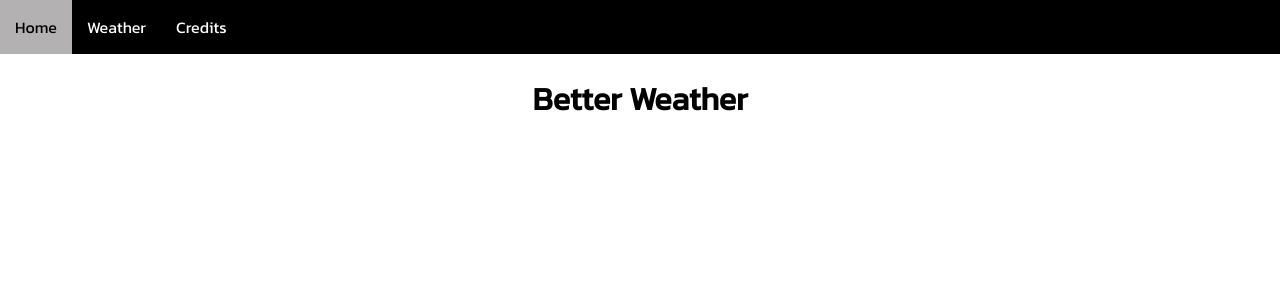
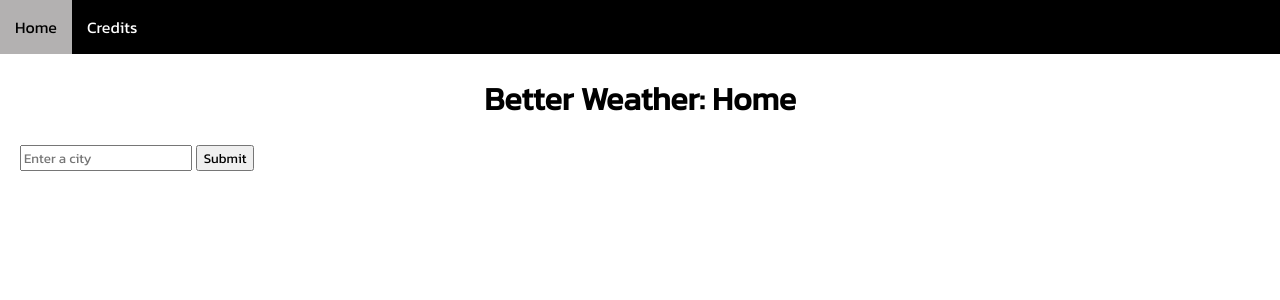
Before and after one commit to drod75/better_weather, a Flask app: page / in a window 1280 px wide. Shown: the top 300 px of the page. Run offline with Flask 3, Linux system fonts and the light colour scheme.

Commit message:
redirect works!!!

```diff
--- a/app.py
+++ b/app.py
@@ -5,14 +5,17 @@ from weather import get_city_health
 app = Flask(__name__, static_url_path='/static')
 
 @app.route('/')
-@app.route('/home')
+@app.route('/home', methods=['GET', 'POST'])
 def home():
+    if request.method == 'POST':
+        city = request.form['city']
+        return redirect(url_for('weather', content = city))
     return render_template('home.html')
 
-@app.route('/weather')
-def weather():
-    content = get_city_health('New York City')
-    return render_template('weather.html', content = content)
+@app.route('/weather_for_<content>', methods=['GET'])
+def weather(content):
+    data = get_city_health(content)
+    return render_template('weather.html', content = data)
 
 @app.route('/credits')
 def credits():
--- a/templates/base.html
+++ b/templates/base.html
@@ -11,7 +11,6 @@
         <nav class="navbar">
             <ul>
                 <li><a href="{{url_for('home')}}">Home</a></li>
-                <li><a href="{{url_for('weather')}}">Weather</a></li>
                 <li><a href="{{url_for('credits')}}">Credits</a></li>
             </ul>
         </nav>
--- a/templates/home.html
+++ b/templates/home.html
@@ -1,4 +1,8 @@
 {% extends "base.html" %}
 {% block content %}
-<h1>Better Weather</h1>
+<h1>Better Weather: Home</h1>
+<form method="POST">
+    <input type="text" name="city" placeholder="Enter a city">
+    <input type="submit" value="Submit">
+</form>
 {% endblock %}
--- a/templates/weather.html
+++ b/templates/weather.html
@@ -1,9 +1,10 @@
 {% extends "base.html" %}
 {% block content %}
+<h1>Better Weather: Weather</h1>
     {% for c in content %}
         {% for key, item in c.items() %}
             {% if item != None %}
-                <h1>{{key}}</h1>
+                <h3>{{key}}</h3>
                 <p>{{item}}</p>
             {% endif %}
         {% endfor %}
--- a/weather.py
+++ b/weather.py
@@ -39,11 +39,14 @@ def to_dict(idx, data):
 def get_city_health(city_name):
     location = None
     city_health = []
+    cords = {
+        'New York City': {'lat': 40.741895, 'lon': -73.989308},
+    }
     for idx, url in enumerate(urls):
         if idx == 2 or idx == 3:
             params = {
-                'latitude': 40.741895,
-                'longitude': -73.989308,
+                'latitude': cords[city_name]['lat'],
+                'longitude': cords[city_name]['lon'],
                 'timezone': 'auto',
                 'daily': web_params[idx]
             }
@@ -55,8 +58,8 @@ def get_city_health(city_name):
             city_health.append(wd)
         else:
             params = {
-                'latitude': 40.741895,
-                'longitude': -73.989308,
+                'latitude': cords[city_name]['lat'],
+                'longitude': cords[city_name]['lon'],
                 'timezone': 'auto',
                 'hourly': web_params[idx]
             }
```
